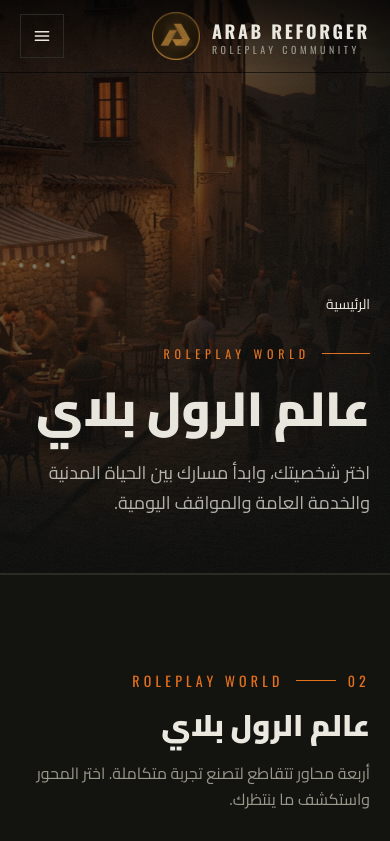
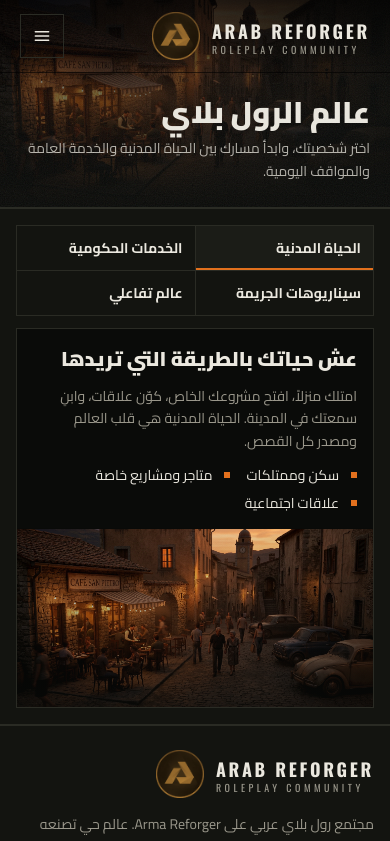
Before and after one commit to dhybalrwqy911-png/nextjs-boilerplate, a Next.js app: page /roleplay in a window 390 px wide. Shown: the top 841 px of the page. Built offline with nearby package versions, Linux system fonts and the light colour scheme.

Commit message:
Compact mobile department and roleplay pages and restore jobs cover

```diff
--- a/app/departments/page.tsx
+++ b/app/departments/page.tsx
@@ -2,4 +2,4 @@ import type { Metadata } from "next";
 import { PageShell } from "@/components/page-shell";
 import { Departments } from "@/components/departments";
 export const metadata:Metadata={title:"القطاعات الحكومية | ARAB REFORGER"};
-export default function Page(){return <PageShell image="/images/government.png" eyebrow="GOVERNMENT" title="القطاعات الحكومية" description="تعرف على الجهات الحكومية وأدوارها في خدمة المدينة وحماية سكانها."><Departments/></PageShell>}
+export default function Page(){return <PageShell compactOnMobile image="/images/government.png" eyebrow="GOVERNMENT" title="القطاعات الحكومية" description="تعرف على الجهات الحكومية وأدوارها في خدمة المدينة وحماية سكانها."><Departments/></PageShell>}
--- a/app/jobs/page.tsx
+++ b/app/jobs/page.tsx
@@ -9,17 +9,9 @@ export const metadata: Metadata = { title: `${title} | ARAB REFORGER` };
 
 export default function Page() {
   return (
-    <>
-      <div className="mx-auto max-w-xl px-4 pb-4 pt-24 md:hidden">
-        <h1 className="text-3xl font-black leading-tight">{title}</h1>
-        <p className="mt-2 text-sm leading-6 text-muted">استخرج الموارد، انقلها أو صنّعها، أو اختر إحدى المهن والخدمات في المدينة.</p>
-      </div>
-      <div className="hidden md:block">
-        <PageShell image="/images/jobs.png" eyebrow="CAREERS & ECONOMY" title={title} description={description}>
-          <Jobs />
-        </PageShell>
-      </div>
-      <div className="md:hidden"><Jobs compact /></div>
-    </>
+    <PageShell compactOnMobile image="/images/jobs.png" eyebrow="CAREERS & ECONOMY" title={title} description={description}>
+      <div className="pt-4 md:hidden"><Jobs compact /></div>
+      <div className="hidden md:block"><Jobs /></div>
+    </PageShell>
   );
 }
--- a/app/roleplay/page.tsx
+++ b/app/roleplay/page.tsx
@@ -2,4 +2,4 @@ import type { Metadata } from "next";
 import { PageShell } from "@/components/page-shell";
 import { RoleplayWorld } from "@/components/roleplay-world";
 export const metadata:Metadata={title:"عالم الرول بلاي | ARAB REFORGER"};
-export default function Page(){return <PageShell image="/images/civilian.png" eyebrow="ROLEPLAY WORLD" title="عالم الرول بلاي" description="اختر شخصيتك، وابدأ مسارك بين الحياة المدنية والخدمة العامة والمواقف اليومية."><RoleplayWorld/></PageShell>}
+export default function Page(){return <PageShell compactOnMobile image="/images/civilian.png" eyebrow="ROLEPLAY WORLD" title="عالم الرول بلاي" description="اختر شخصيتك، وابدأ مسارك بين الحياة المدنية والخدمة العامة والمواقف اليومية."><RoleplayWorld/></PageShell>}
--- a/components/departments.tsx
+++ b/components/departments.tsx
@@ -1,3 +1,4 @@
+import Link from "next/link";
 import Image from "next/image";
 import { departments } from "@/lib/content";
 import { Reveal } from "./reveal";
@@ -6,15 +7,17 @@ import { SectionHeading } from "./section-heading";
 
 export function Departments() {
   return (
-    <section id="departments" aria-labelledby="departments-title" className="py-24 md:py-36">
-      <div className="mx-auto flex max-w-7xl flex-col gap-12 px-5 md:px-8">
+    <section id="departments" aria-labelledby="departments-title" className="py-5 md:py-36">
+      <div className="mx-auto flex max-w-7xl flex-col gap-3 px-4 md:gap-12 md:px-8">
         <div className="flex flex-col justify-between gap-6 md:flex-row md:items-end">
+          <div className="sr-only md:not-sr-only">
           <SectionHeading
             index="03"
             eyebrow="Government Departments"
             title="القطاعات الحكومية"
             description="انضم إلى أحد القطاعات الرسمية وكن جزءاً من المنظومة التي تحفظ توازن العالم."
           />
+          </div>
           <a
             href="/join"
             className="shrink-0 self-start border-b border-accent pb-1 text-sm font-bold text-accent transition-colors hover:text-foreground md:self-auto"
@@ -23,10 +26,15 @@ export function Departments() {
           </a>
         </div>
 
-        <ul className="grid gap-4 sm:grid-cols-2 lg:grid-cols-3">
+        <ul className="grid gap-2 md:gap-4 sm:grid-cols-2 lg:grid-cols-3">
           {departments.map((d, i) => (
             <Reveal as="li" key={d.en} delay={i * 100}>
-              <article className="group relative flex aspect-[3/4] flex-col justify-end overflow-hidden border border-border">
+              <Link href={`/departments/${d.slug}`} className="flex items-center gap-3 border border-border bg-surface p-3 md:hidden">
+                <div className="relative size-16 shrink-0 overflow-hidden"><Image src={d.image} alt="" fill sizes="64px" className="object-cover" /></div>
+                <div className="min-w-0 flex-1"><h3 className="font-bold">{d.name}</h3><p className="mt-1 text-sm leading-5 text-muted">{d.short}</p></div>
+                <span aria-hidden="true" className="text-accent">←</span>
+              </Link>
+              <article className="group relative hidden aspect-[3/4] md:flex flex-col justify-end overflow-hidden border border-border">
                 <Image
                   src={d.image}
                   alt={d.alt}
--- a/components/page-hero.tsx
+++ b/components/page-hero.tsx
@@ -10,16 +10,17 @@ type PageHeroProps = {
   eyebrow: string;
   title: string;
   description: string;
+  compactOnMobile?: boolean;
   crumbs?: Crumb[];
   children?: ReactNode;
 };
 
-export function PageHero({ image, alt, eyebrow, title, description, crumbs = [], children }: PageHeroProps) {
+export function PageHero({ image, alt, eyebrow, title, description, crumbs = [], compactOnMobile = false, children }: PageHeroProps) {
   const trail = [{ href: "/", label: "الرئيسية" }, ...crumbs];
   return (
     <section
       aria-labelledby="page-title"
-      className="grain relative isolate flex min-h-[68svh] items-end overflow-hidden border-b border-border md:min-h-[74svh]"
+      className={`grain relative isolate flex items-end overflow-hidden border-b border-border md:min-h-[74svh] ${compactOnMobile ? "" : "min-h-[68svh]"}`}
     >
       <div className="absolute inset-0 -z-10 overflow-hidden">
         <Image
@@ -34,8 +35,8 @@ export function PageHero({ image, alt, eyebrow, title, description, crumbs = [],
         <div className="absolute inset-0 bg-gradient-to-l from-background/85 via-background/20 to-transparent" />
       </div>
 
-      <div className="mx-auto w-full max-w-7xl px-5 pb-14 pt-32 md:px-8 md:pb-20">
-        <nav aria-label="مسار التنقل" className="animate-fade-up" style={{ animationDelay: "100ms" }}>
+      <div className={`mx-auto w-full max-w-7xl px-5 md:px-8 md:pb-20 md:pt-32 ${compactOnMobile ? "pb-6 pt-24" : "pb-14 pt-32"}`}>
+        <nav aria-label="مسار التنقل" className={compactOnMobile ? "hidden animate-fade-up md:block" : "animate-fade-up"} style={{ animationDelay: "100ms" }}>
           <ol className="flex flex-wrap items-center gap-2 text-sm text-foreground/60">
             {trail.map((c, i) => {
               const last = i === trail.length - 1;
@@ -61,9 +62,9 @@ export function PageHero({ image, alt, eyebrow, title, description, crumbs = [],
           </ol>
         </nav>
 
-        <div className="mt-8 max-w-3xl">
+        <div className={compactOnMobile ? "max-w-3xl md:mt-8" : "mt-8 max-w-3xl"}>
           <p
-            className="animate-fade-up flex items-center gap-3 font-display text-xs uppercase tracking-[0.4em] text-accent md:text-sm"
+            className={`animate-fade-up items-center gap-3 font-display text-xs uppercase tracking-[0.4em] text-accent md:flex md:text-sm ${compactOnMobile ? "hidden" : "flex"}`}
             dir="ltr"
             style={{ animationDelay: "200ms", justifyContent: "flex-end" }}
           >
@@ -72,13 +73,13 @@ export function PageHero({ image, alt, eyebrow, title, description, crumbs = [],
           </p>
           <h1
             id="page-title"
-            className="animate-fade-up mt-5 text-balance text-5xl font-black leading-[1.1] text-foreground md:text-7xl"
+            className={`animate-fade-up text-balance font-black leading-[1.1] text-foreground md:mt-5 md:text-7xl ${compactOnMobile ? "text-3xl" : "mt-5 text-5xl"}`}
             style={{ animationDelay: "320ms" }}
           >
             {title}
           </h1>
           <p
-            className="animate-fade-up mt-6 max-w-2xl text-pretty text-lg leading-relaxed text-foreground/75 md:text-xl"
+            className={`animate-fade-up max-w-2xl text-pretty leading-relaxed text-foreground/75 md:mt-6 md:text-xl ${compactOnMobile ? "mt-2 text-sm" : "mt-6 text-lg"}`}
             style={{ animationDelay: "440ms" }}
           >
             {description}
--- a/components/page-shell.tsx
+++ b/components/page-shell.tsx
@@ -1,6 +1,6 @@
 import type { ReactNode } from "react";
 import { PageHero } from "./page-hero";
-export function PageShell({image,eyebrow,title,description,children}:{image:string;eyebrow:string;title:string;description:string;children:ReactNode}) {
- return <><PageHero image={image} alt="مشهد من عالم عرب ريفورجر" eyebrow={eyebrow} title={title} description={description}/>{children}</>;
+export function PageShell({image,eyebrow,title,description,compactOnMobile,children}:{image:string;eyebrow:string;title:string;description:string;compactOnMobile?:boolean;children:ReactNode}) {
+ return <><PageHero image={image} alt="مشهد من عالم عرب ريفورجر" eyebrow={eyebrow} title={title} description={description} compactOnMobile={compactOnMobile}/>{children}</>;
 }
 export function TextPanel({title,children}:{title:string;children:ReactNode}) {return <section className="mx-auto max-w-7xl px-5 py-16 md:px-8 md:py-24"><h2 className="mb-8 text-3xl font-black md:text-5xl">{title}</h2><div className="text-lg leading-9 text-foreground/75">{children}</div></section>}
--- a/components/roleplay-world.tsx
+++ b/components/roleplay-world.tsx
@@ -56,15 +56,17 @@ export function RoleplayWorld() {
     <section
       id="world"
       aria-labelledby="world-title"
-      className="relative border-y border-border bg-surface py-24 md:py-36"
+      className="relative border-y border-border bg-surface py-4 md:py-36"
     >
-      <div className="mx-auto flex max-w-7xl flex-col gap-12 px-5 md:px-8">
+      <div className="mx-auto flex max-w-7xl flex-col gap-3 px-4 md:gap-12 md:px-8">
+        <div className="sr-only md:not-sr-only">
         <SectionHeading
           index="02"
           eyebrow="Roleplay World"
           title="عالم الرول بلاي"
           description="أربعة محاور تتقاطع لتصنع تجربة متكاملة. اختر المحور واستكشف ما ينتظرك."
         />
+        </div>
 
         <Reveal>
           <div
@@ -83,19 +85,19 @@ export function RoleplayWorld() {
                   aria-selected={selected}
                   aria-controls={`panel-${tab.id}`}
                   onClick={() => setActiveId(tab.id)}
-                  className={`relative flex flex-col items-start gap-1 p-4 text-right transition-colors md:p-5 ${
+                  className={`relative flex flex-col items-start min-h-11 justify-center gap-1 px-3 py-2 text-right transition-colors md:p-5 ${
                     selected ? "bg-surface-2" : "bg-surface hover:bg-surface-2/60"
                   }`}
                 >
                   <span
-                    className={`font-display text-[10px] tracking-[0.3em] md:text-xs ${
+                    className={`hidden font-display tracking-[0.3em] md:block md:text-xs ${
                       selected ? "text-accent" : "text-muted"
                     }`}
                     dir="ltr"
                   >
                     {tab.en.toUpperCase()}
                   </span>
-                  <span className="text-base font-bold text-foreground md:text-lg">{tab.label}</span>
+                  <span className="text-sm font-bold text-foreground md:text-lg">{tab.label}</span>
                   <span
                     className={`absolute inset-x-0 bottom-0 h-0.5 bg-accent transition-transform duration-500 ${
                       selected ? "scale-x-100" : "scale-x-0"
@@ -110,9 +112,9 @@ export function RoleplayWorld() {
             role="tabpanel"
             id={`panel-${active.id}`}
             aria-labelledby={`tab-${active.id}`}
-            className="relative mt-8 grid overflow-hidden border border-border lg:grid-cols-5"
+            className="relative mt-3 grid md:mt-8 overflow-hidden border border-border lg:grid-cols-5"
           >
-            <div className="relative aspect-video lg:col-span-3 lg:aspect-auto lg:min-h-[480px]">
+            <div className="relative order-last aspect-[2/1] md:order-none md:aspect-video lg:col-span-3 lg:aspect-auto lg:min-h-[480px]">
               <Image
                 key={active.image + active.id}
                 src={active.image}
@@ -125,13 +127,13 @@ export function RoleplayWorld() {
             </div>
             <div
               key={active.id}
-              className="animate-fade-up flex flex-col justify-center gap-6 bg-background p-6 md:p-10 lg:col-span-2"
+              className="animate-fade-up flex flex-col justify-center gap-3 bg-background p-4 md:gap-6 md:p-10 lg:col-span-2"
             >
-              <h3 className="text-balance text-2xl font-black text-foreground md:text-3xl">
+              <h3 className="text-balance text-xl font-black text-foreground md:text-3xl">
                 {active.title}
               </h3>
-              <p className="leading-relaxed text-muted">{active.text}</p>
-              <ul className="flex flex-col gap-3">
+              <p className="text-sm leading-relaxed text-muted md:text-base">{active.text}</p>
+              <ul className="flex flex-wrap gap-x-4 gap-y-2 text-sm md:flex-col md:gap-3 md:text-base">
                 {active.points.map((p) => (
                   <li key={p} className="flex items-center gap-3 text-foreground">
                     <span className="size-1.5 bg-accent" />
```
